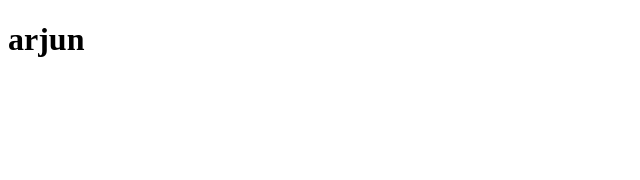
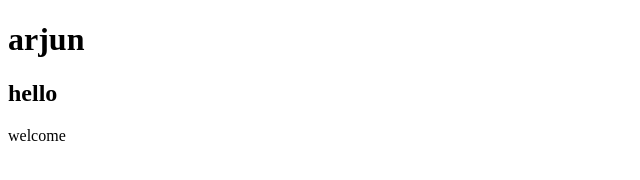
Before and after one commit to letscode14/git, a plain HTML site: page index.html in a window 1280 px wide. Shown: the whole page, without its empty margins (0-640 px from the left). Drawn offline with Linux system fonts and the light colour scheme.

Commit message:
second commmit

```diff
--- a/index.html
+++ b/index.html
@@ -7,5 +7,7 @@
 </head>
 <body>
     <h1>arjun</h1>
+    <h2>hello</h2>
+    <div>welcome</div>
 </body>
 </html>
```
